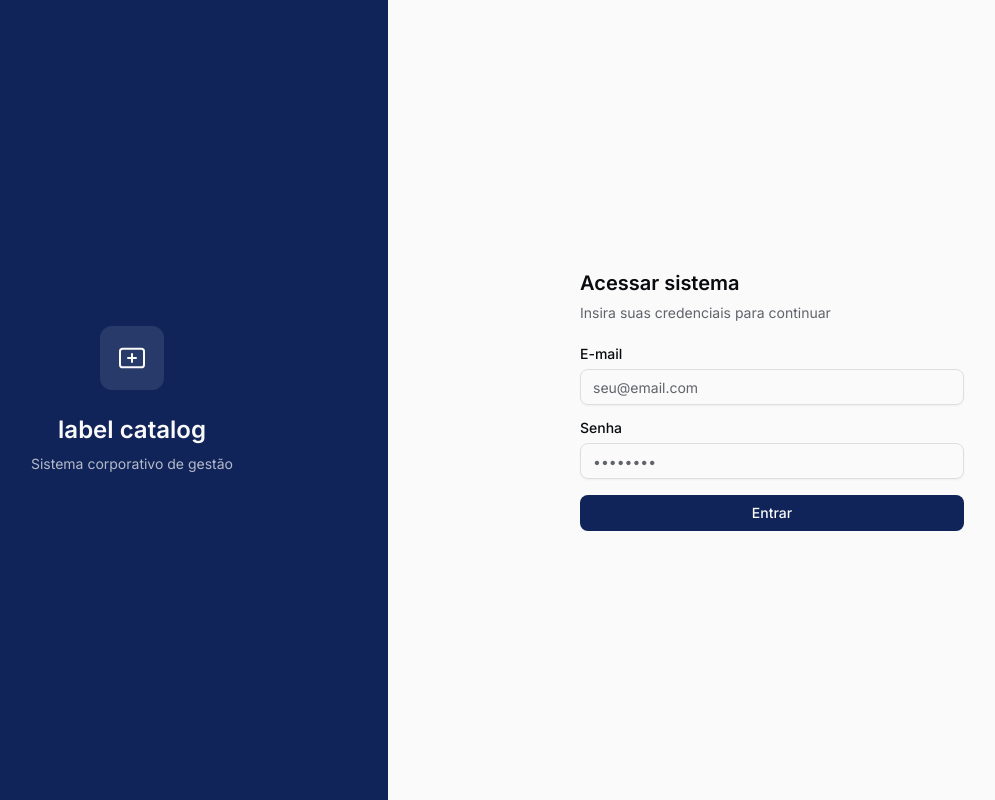
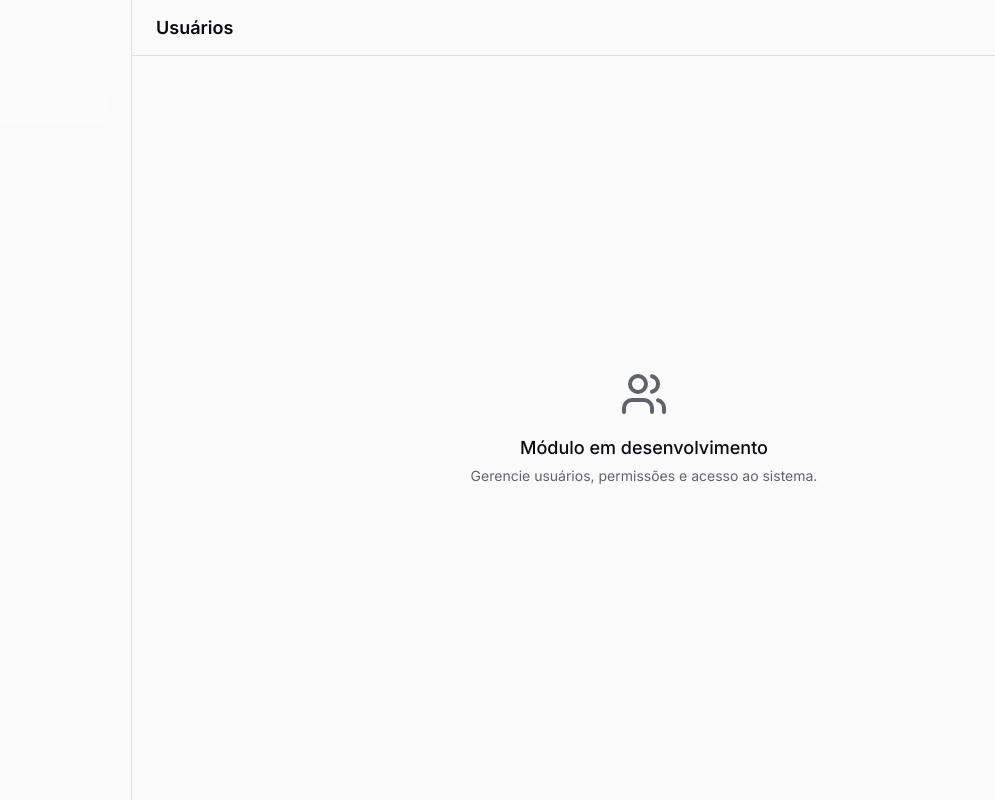
Before and after one commit to LeonardoSodre20/label-catalog-web, a React (Vite) app: page /users in a window 1280 px wide. Shown: the whole page, without its empty margins (124-1119 px from the left). Built offline with nearby package versions, Linux system fonts and the light colour scheme.

Commit message:
feat: migrate from App.tsx to TanStack Router with devtools
Replace App.tsx wrapper with RouterProvider in main.tsx.
Add @tanstack/react-router-devtools as dev dependency for
route debugging in development.

```diff
--- a/package.json
+++ b/package.json
@@ -38,6 +38,7 @@
   "devDependencies": {
     "@biomejs/biome": "^1",
     "@tailwindcss/vite": "^4",
+    "@tanstack/react-router-devtools": "^1.167.0",
     "@testing-library/jest-dom": "^6",
     "@testing-library/react": "^16",
     "@types/node": "^25.9.1",
--- a/src/App.tsx
+++ /dev/null
@@ -1,10 +0,0 @@
-import { AuthModule } from '@/modules/auth/auth.module'
-import { AppProvider } from '@/shared/providers/app-provider'
-
-export function App() {
-  return (
-    <AppProvider>
-      <AuthModule />
-    </AppProvider>
-  )
-}
--- a/src/main.tsx
+++ b/src/main.tsx
@@ -1,6 +1,8 @@
+import { RouterProvider } from '@tanstack/react-router'
 import { StrictMode } from 'react'
 import { createRoot } from 'react-dom/client'
-import { App } from './App'
+
+import { router } from './router'
 import './index.css'
 
 const rootElement = document.getElementById('root')
@@ -11,6 +13,6 @@ if (!rootElement) {
 
 createRoot(rootElement).render(
   <StrictMode>
-    <App />
+    <RouterProvider router={router} />
   </StrictMode>,
 )
```
Also changed, not shown: 1 other file (tests, documents, lock files or other folders).
